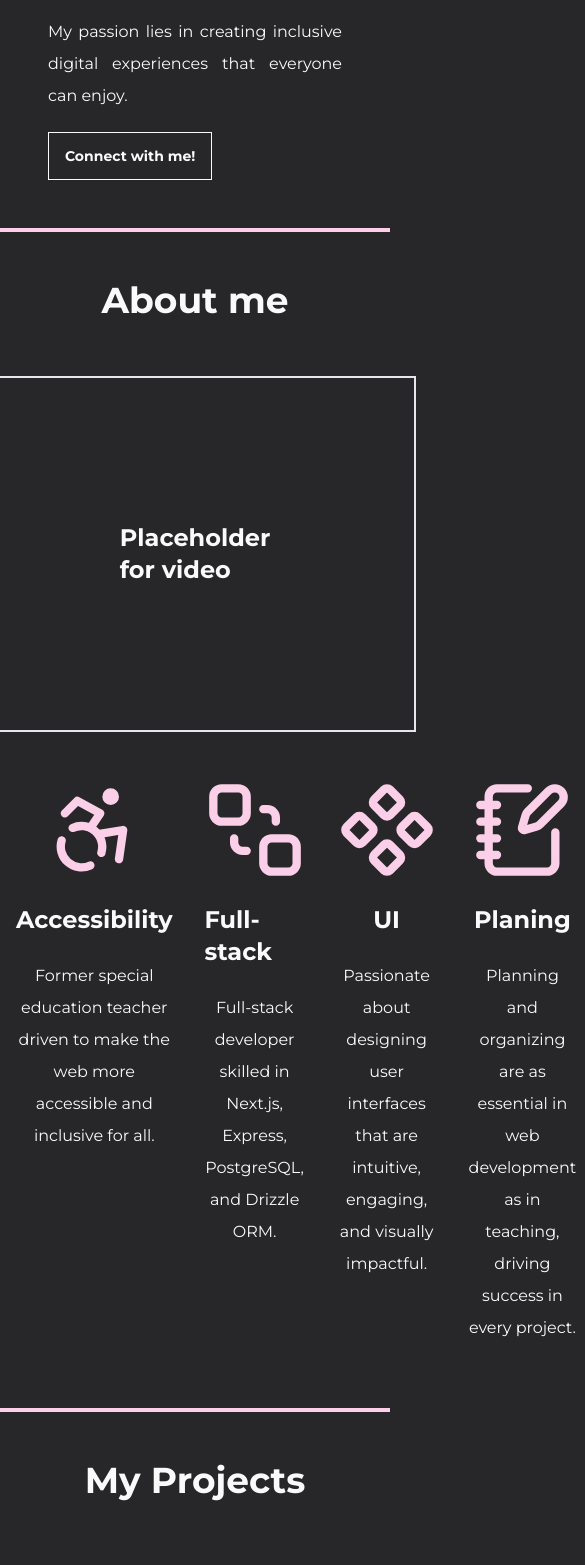
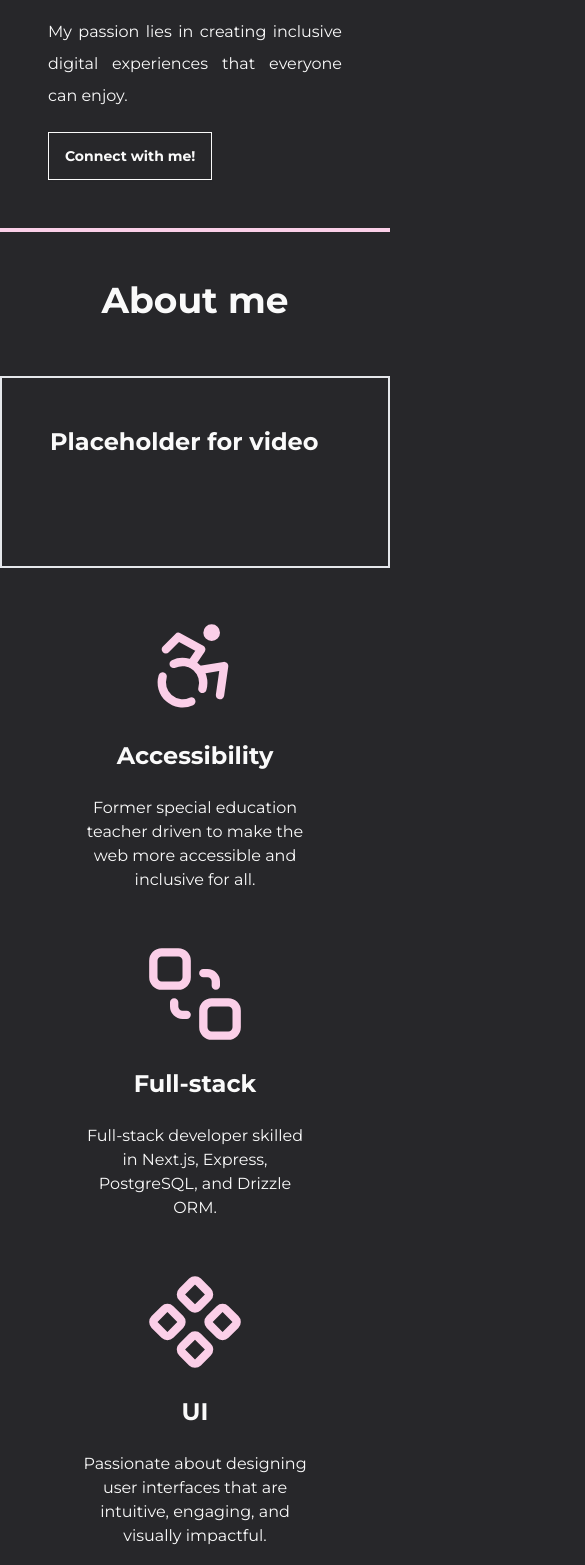
Before and after one commit to Apozsgai97/portfolio-next.js, a Next.js app: page / in a window 390 px wide. Shown: the part 432-1997 px from the top of the page, 585 px wide, since content can reach past the window. Built offline with nearby package versions, Linux system fonts and the light colour scheme.

Commit message:
make about section responsive

```diff
--- a/src/features/portfolio/components/about-me-section.tsx
+++ b/src/features/portfolio/components/about-me-section.tsx
@@ -4,12 +4,12 @@ export function AboutMeSection(){
  return (
    <section className="border-b-4 border-pink-200 text-neutral-50 pb-12 flex flex-col justify-center items-center gap-8">
      <h2 className="text-4xl font-bold pt-12 pb-6 text-center">About me</h2>
-     <h3 className="text-2xl font-bold p-36 border-2">Placeholder for video</h3>
-     <div className="flex justify-evenly w-full">
+     <h3 className="text-2xl font-bold md:p-36 w-full h-48 p-12 md:w-auto md:h-auto border-2 ">Placeholder for video</h3>
+     <div className="flex flex-col items-center gap-5 md:flex-row md:justify-evenly w-full">
        <article className="flex flex-col items-center p-4 gap-6 w-64">
          <Accessibility color="#fbcfe8" size={100} />
          <h3 className="text-2xl font-bold">Accessibility</h3>
-         <p className="text-center leading-8">
+         <p className="text-center">
            Former special education teacher driven to make the web more
            accessible and inclusive for all.
          </p>
@@ -17,7 +17,7 @@ export function AboutMeSection(){
        <article className="flex flex-col items-center p-4 gap-6 w-64">
          <SendToBack color="#fbcfe8" size={100} />
          <h3 className="text-2xl font-bold">Full-stack</h3>
-         <p className="text-center leading-8">
+         <p className="text-center">
            Full-stack developer skilled in Next.js, Express, PostgreSQL, and
            Drizzle ORM.
          </p>
@@ -25,7 +25,7 @@ export function AboutMeSection(){
        <article className="flex flex-col items-center p-4 gap-6 w-64">
          <Component color="#fbcfe8" size={100} />
          <h3 className="text-2xl font-bold">UI</h3>
-         <p className="text-center leading-8">
+         <p className="text-center">
            Passionate about designing user interfaces that are intuitive,
            engaging, and visually impactful.
          </p>
@@ -33,7 +33,7 @@ export function AboutMeSection(){
        <article className="flex flex-col items-center p-4 gap-6 w-64">
          <NotebookPen color="#fbcfe8" size={100} />
          <h3 className="text-2xl font-bold">Planing</h3>
-         <p className="text-center leading-8">
+         <p className="text-center">
            Planning and organizing are as essential in web development as in
            teaching, driving success in every project.
          </p>
```
